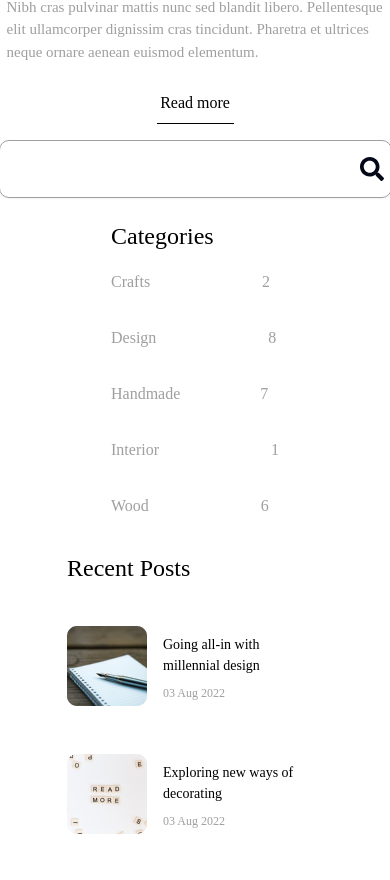
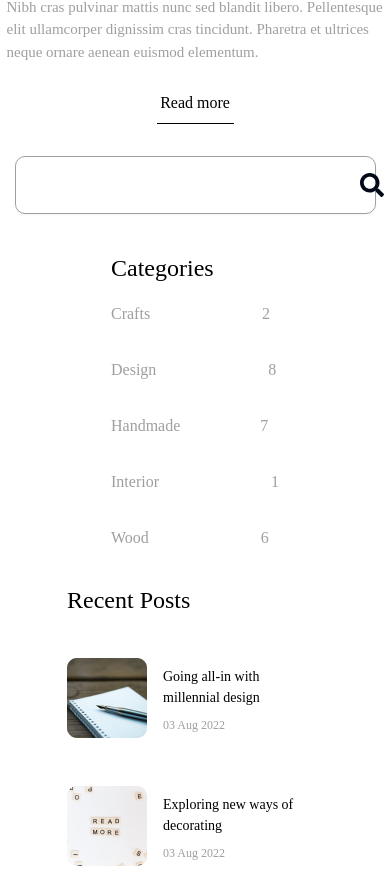
Before and after one commit to kristinasamuel/UI-UX-Hackathon, a Next.js app: page /blog in a window 390 px wide. Shown: the part 2274-3154 px from the top of the page. Built offline with nearby package versions, Linux system fonts and the light colour scheme.

Commit message:
hackathon

```diff
--- a/src/app/blog/page.tsx
+++ b/src/app/blog/page.tsx
@@ -250,7 +250,7 @@ export default function BlogPage() {
         {/* Right side : Category , blog post detail */}
         <div className="flex flex-col items-center justify-center ">
           <div className="w-full h-full lg:w-[393px] lg:h-[537px] bg-[#FFFFFF]">
-            <div className="relative w-full lg:w-[311px]">
+            <div className="relative w-full lg:w-[311px] p-4 lg:p-0">
               <Input
                 type="text"
                 className="border border-solid border-[#9F9F9F] w-full lg:w-[313px] h-[58px] rounded-[10px] pl-4 pr-12 text-sm sm:text-base"
```
